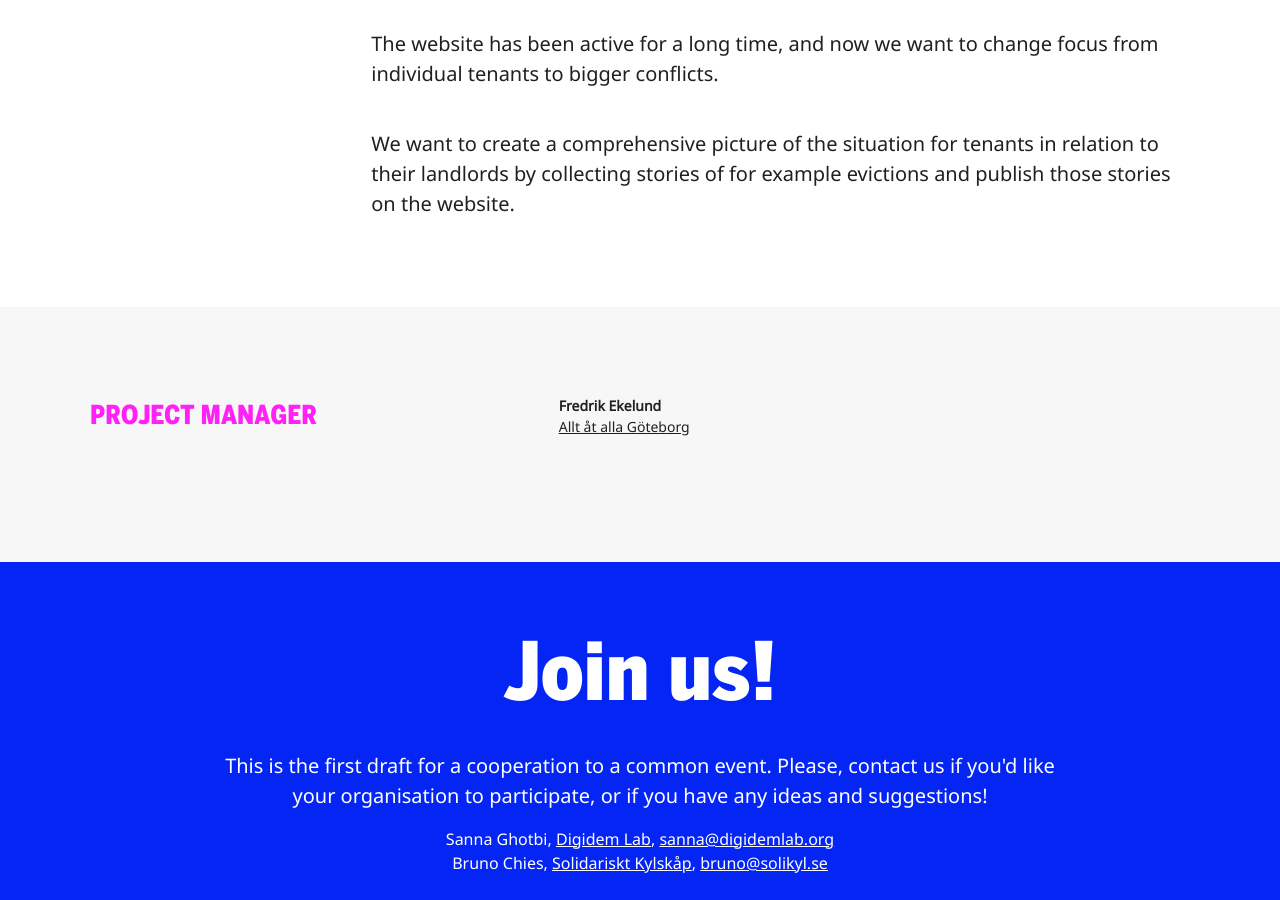
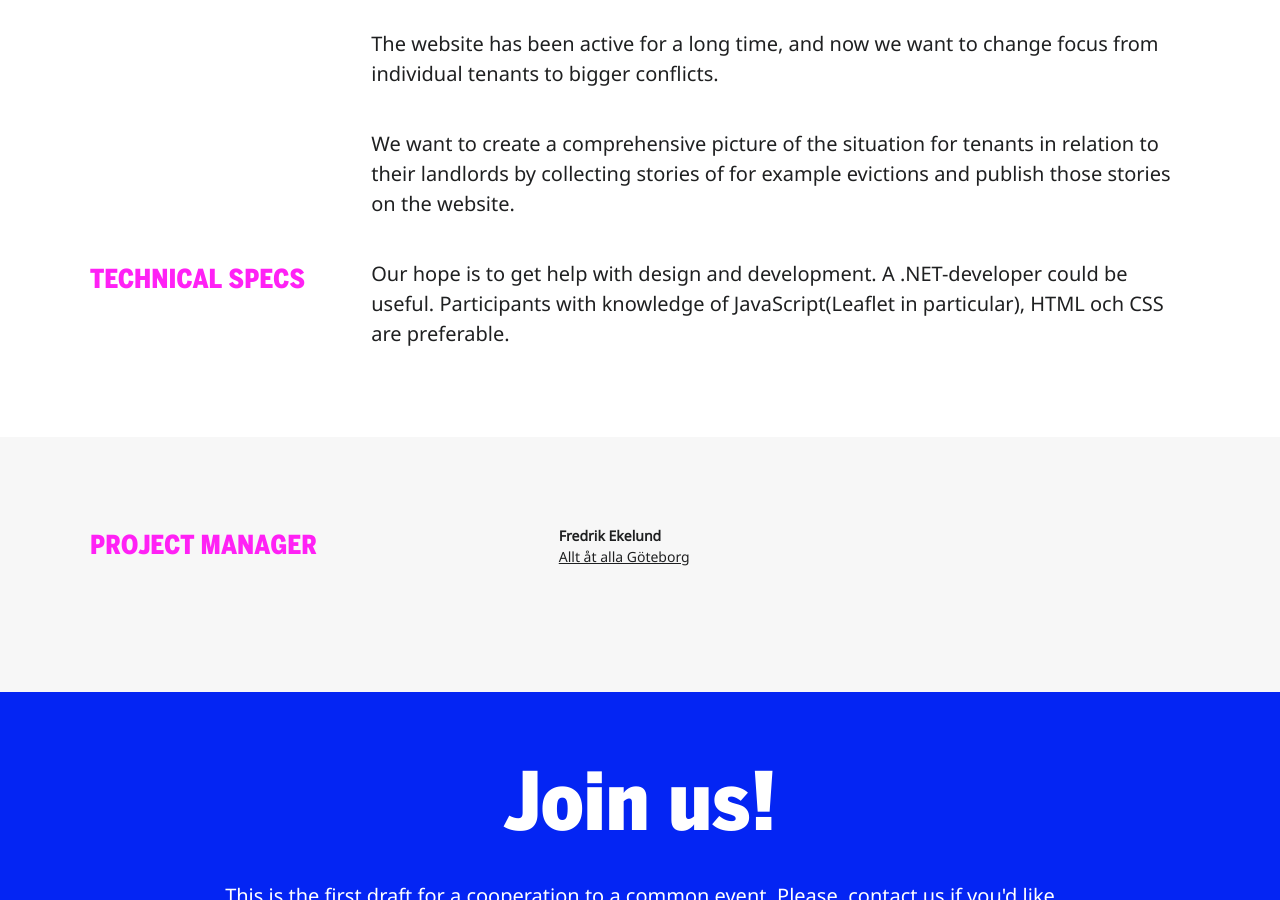
Before and after one commit to civictechsweden/civictech.se, a Jekyll site: the page built from _posts/2018-02-01-hyresrattskollen-en.md, in a window 1280 px wide and 900 px high, scrolled down 1008 px. Built offline with Jekyll 4.4.1, drawn with Linux system fonts in a browser that asks for light colours; nearby versions of some CDN libraries.

Commit message:
Updated Hyresrattskollen En

```diff
--- a/_posts/2018-02-01-hyresrattskollen-en.md
+++ b/_posts/2018-02-01-hyresrattskollen-en.md
@@ -9,8 +9,8 @@ tags:
 - Development
 - Design
 - Discussion
+lang: en
 ref: hyresrattskollen
-lang: en
 excerpt: A website by Allt åt alla Göteborg to keep track of tenancy prices and acknowledge
   conflicts with landlords.
 ingress-text: A website by Allt åt alla Göteborg to keep track of tenancy prices and
@@ -30,3 +30,6 @@ A website by Allt åt alla Göteborg to keep track of tenancy prices and acknowl
 The website has been active for a long time, and now we want to change focus from individual tenants to bigger conflicts.
 
 We want to create a comprehensive picture of the situation for tenants in relation to their landlords by collecting stories of for example evictions and publish those stories on the website.
+
+## Technical specs
+Our hope is to get help with design and development. A .NET-developer could be useful. Participants with knowledge of JavaScript(Leaflet in particular), HTML och CSS are preferable.
```
